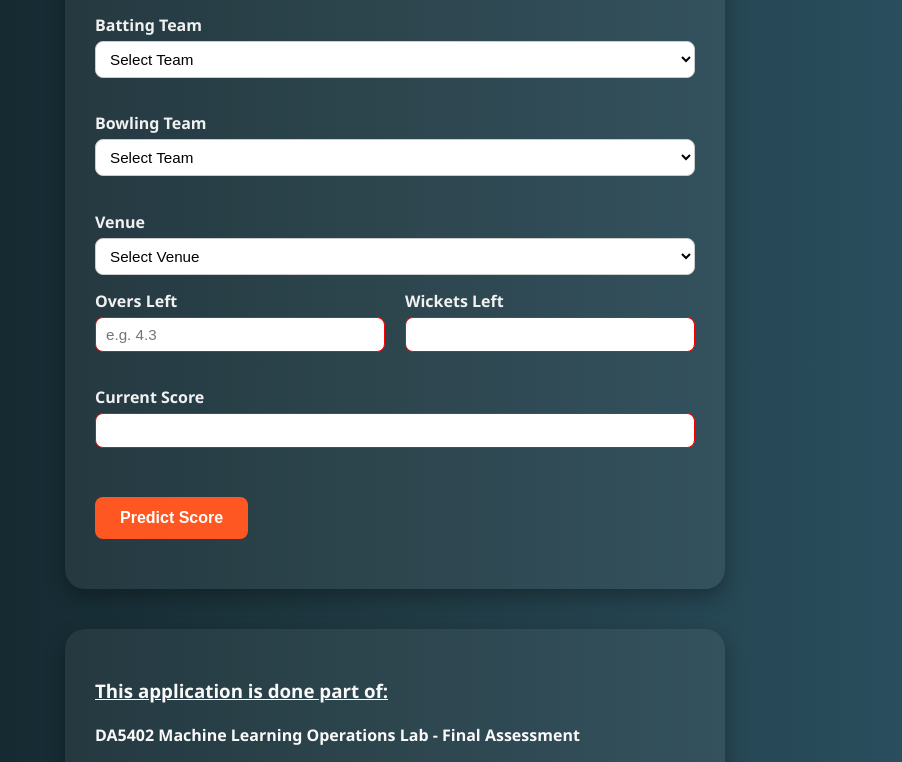
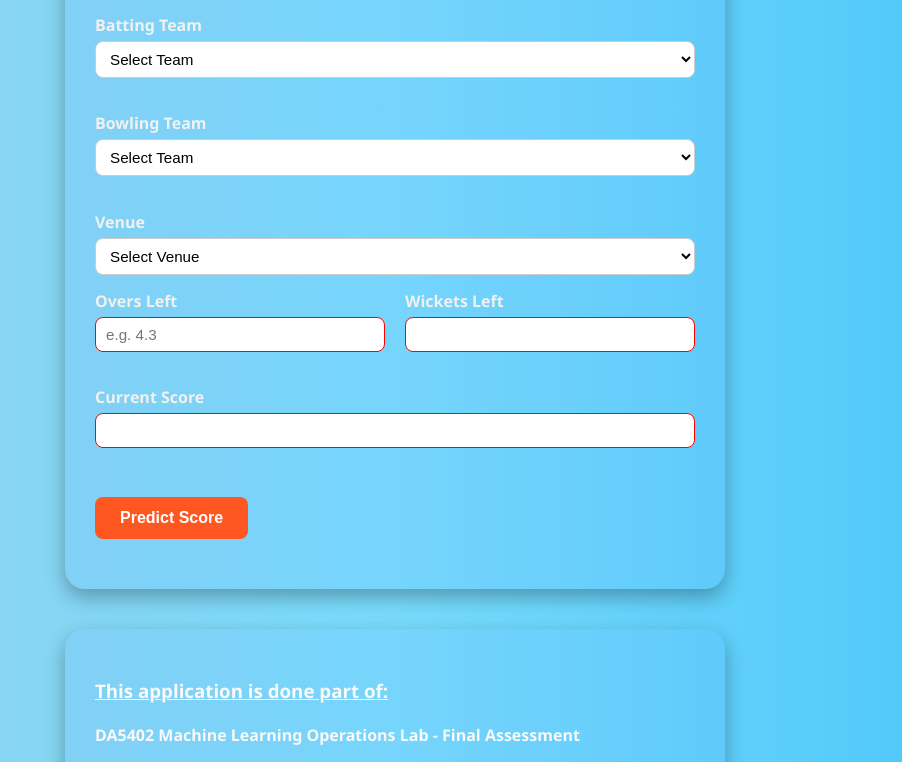
Before and after one commit to nandhakishorecs/DA5402_AI_Application, a plain HTML site: page source/frontend/index.html in a window 1280 px wide. Shown: the part 146-908 px from the top of the page, without its empty margins (245-1147 px from the left). Drawn offline with Linux system fonts and the light colour scheme.

Commit message:
added colors in .css

```diff
--- a/source/frontend/style.css
+++ b/source/frontend/style.css
@@ -1,6 +1,6 @@
 body {
     font-family: 'Segoe UI', Tahoma, Geneva, Verdana, sans-serif;
-    background: linear-gradient(to right, #0f2027, #203a43, #2c5364);
+    background: linear-gradient(to right, #92d2ed, #78dbfc, #49c5fa);
     color: #fff;
     margin: 0;
     padding: 0;
@@ -10,7 +10,7 @@ body {
     max-width: 600px;
     margin: 40px auto;
     padding: 30px;
-    background-color: rgba(255, 255, 255, 0.06);
+    background-color: rgba(92, 122, 255, 0.06);
     border-radius: 20px;
     box-shadow: 0 8px 20px rgba(0, 0, 0, 0.3);
 }
@@ -97,7 +97,7 @@ select, input[type="text"], input[type="number"] {
 }
 
 select:focus, input:focus {
-    border-color: #007bff;
+    border-color: #0364cc;
     outline: none;
 }
 
```
